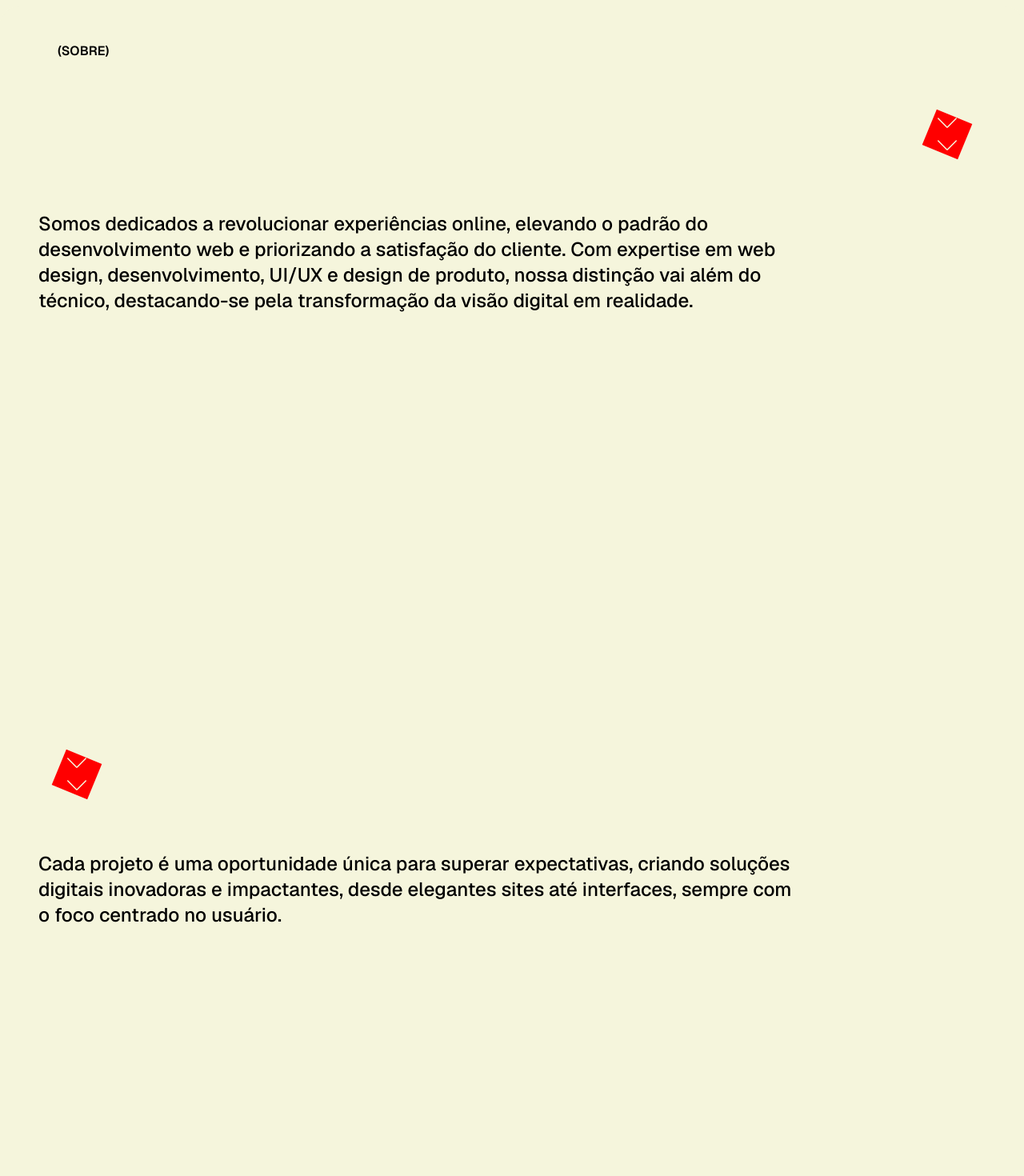
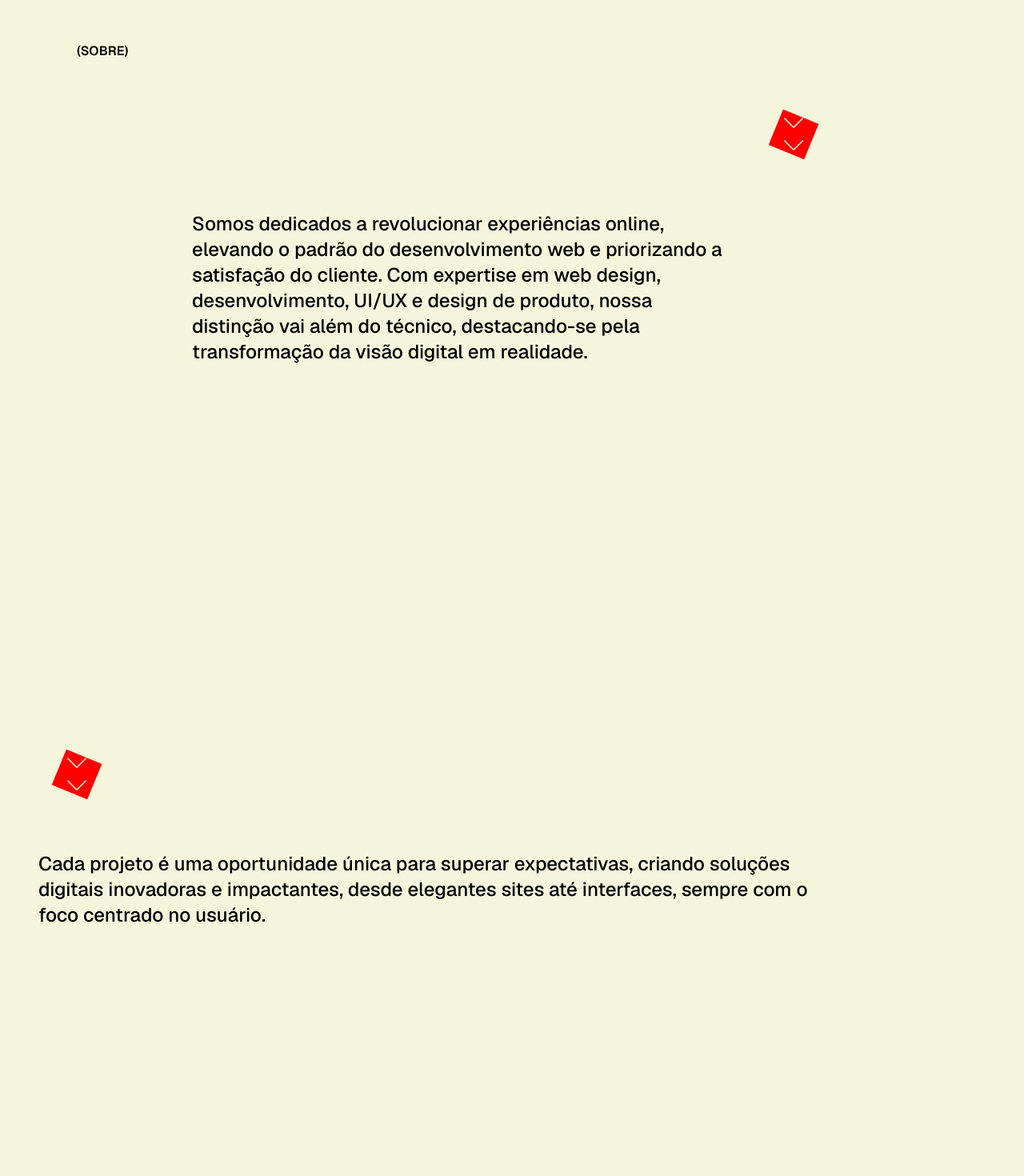
Before and after one commit to cbxcvl/capic, a Next.js app: page / in a window 1280 px wide. Shown: the part 840-2310 px from the top of the page at 80% size. Built offline with nearby package versions, Linux system fonts and the light colour scheme.

Commit message:
Refactor About section layout

```diff
--- a/src/sections/About.tsx
+++ b/src/sections/About.tsx
@@ -1,4 +1,5 @@
 'use client';
+
 import { useEffect } from 'react';
 import { useAnimation } from 'framer-motion';
 import { useInView } from 'react-intersection-observer'; // Importa o hook useInView
@@ -27,36 +28,36 @@ export const About = () => {
   }, [controls2, inView2]);
 
   return (
-    <section
-      id="sobre"
-      className="flex flex-col bg-background z-50 relative rounded-t-3xl"
-    >
-      <div className="sticky top-20 flex flex-row px-6">
-        <BadgeContent content="sobre" />
-      </div>
+    <section id="sobre" className="flex flex-col z-50 relative">
       <LazyMotion features={domAnimation}>
-        <div ref={ref1} className="w-screen h-screen p-6 lg:p-12 flex">
+        <div className="sticky top-20 flex flex-row lg:pl-12">
+          <BadgeContent content="sobre" />
+        </div>
+        <div
+          ref={ref1}
+          className="h-screen lg:w-[70%] pl-6 pt-6 lg:pl-12 lg:pt-12 flex lg:self-center "
+        >
           <m.div
             animate={controls1}
             initial={{ opacity: 0.3 * 1.618, scale: 0.9 }}
-            transition={{ duration: 0.3 * 1.618 }}
-            className="w-full h-full"
+            transition={{ duration: 0.1 * 1.618 }}
+            className="flex flex-col "
           >
-            <div className="flex justify-end mr-12">
+            <div className="flex justify-end pr-12 md:pr-24 z-50">
               <Square />
             </div>
-            <SectionContent
-              content="Somos dedicados a revolucionar experiências online, elevando o padrão do desenvolvimento web e priorizando a satisfação do cliente. Com expertise em web design, desenvolvimento, UI/UX e design de produto, nossa distinção vai além do técnico, destacando-se pela transformação da visão digital em realidade.
-"
-            />
+            <SectionContent content="Somos dedicados a revolucionar experiências online, elevando o padrão do desenvolvimento web e priorizando a satisfação do cliente. Com expertise em web design, desenvolvimento, UI/UX e design de produto, nossa distinção vai além do técnico, destacando-se pela transformação da visão digital em realidade." />
           </m.div>
         </div>
-        <div ref={ref2} className="w-screen h-screen p-6 lg:p-12 flex">
+        <div
+          ref={ref2}
+          className="w-full h-screen pl-6 pt-6 lg:pl-12 lg:pt-12 flex"
+        >
           <m.div
             animate={controls2}
             initial={{ opacity: 0.3, scale: 0.9 }}
-            transition={{ duration: 0.3 }}
-            className="w-full flex-row-reverse h-full"
+            transition={{ duration: 0.1 * 1.618 }}
+            className=" flex-row-reverse"
           >
             <div className="flex justify-start ml-12">
               <Square />
```
